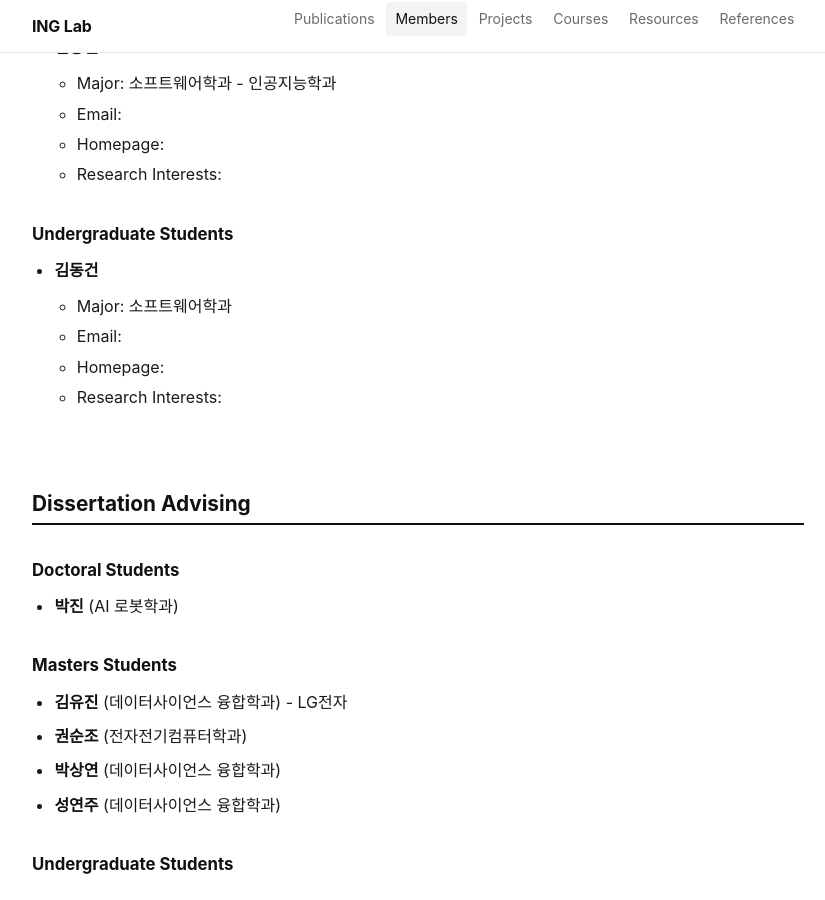
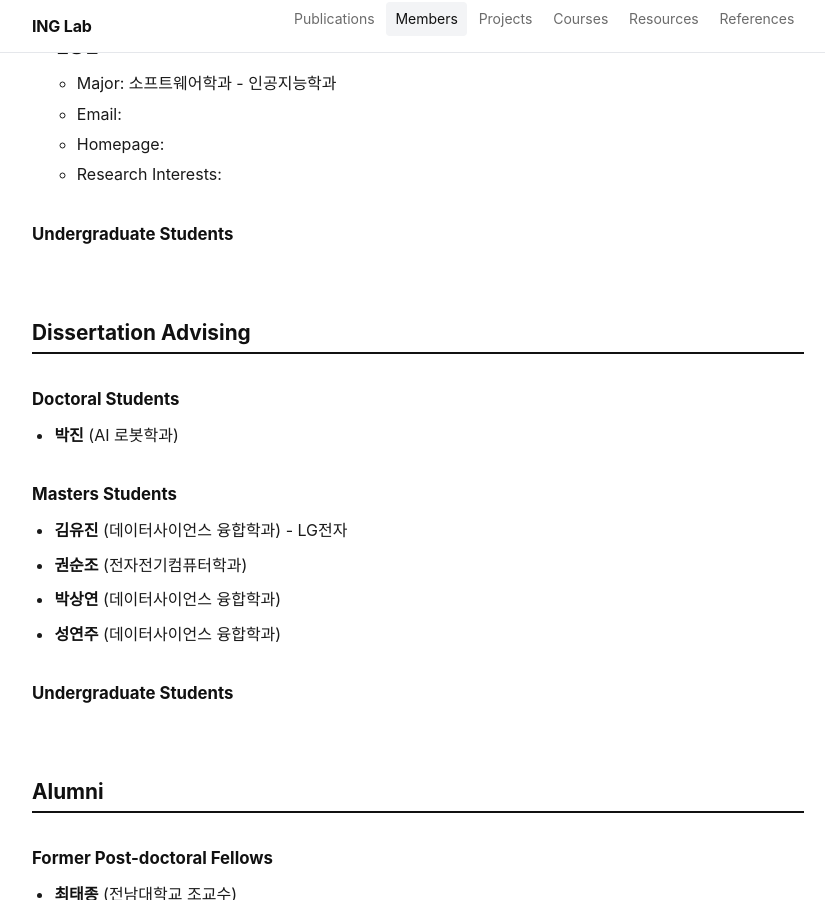
Before and after one commit to inglab/inglab.github.io, a Jekyll site: the page built from members.md, in a window 1280 px wide and 900 px high, scrolled down 1789 px. Shown: the whole window, without its empty margins (222-1047 px from the left). Built offline with Jekyll 4.4.1, drawn with Linux system fonts in a browser that asks for light colours.

Commit message:
Update members.md

```diff
--- a/members.md
+++ b/members.md
@@ -71,12 +71,6 @@ sitemap: false
 
 <h3>Undergraduate Students</h3>
 
-- **김동건**
-  - Major: 소프트웨어학과
-  - Email:
-  - Homepage:
-  - Research Interests:
-
 
 <br>
 <h2 class="hr-bottom">Dissertation Advising</h2>
```
